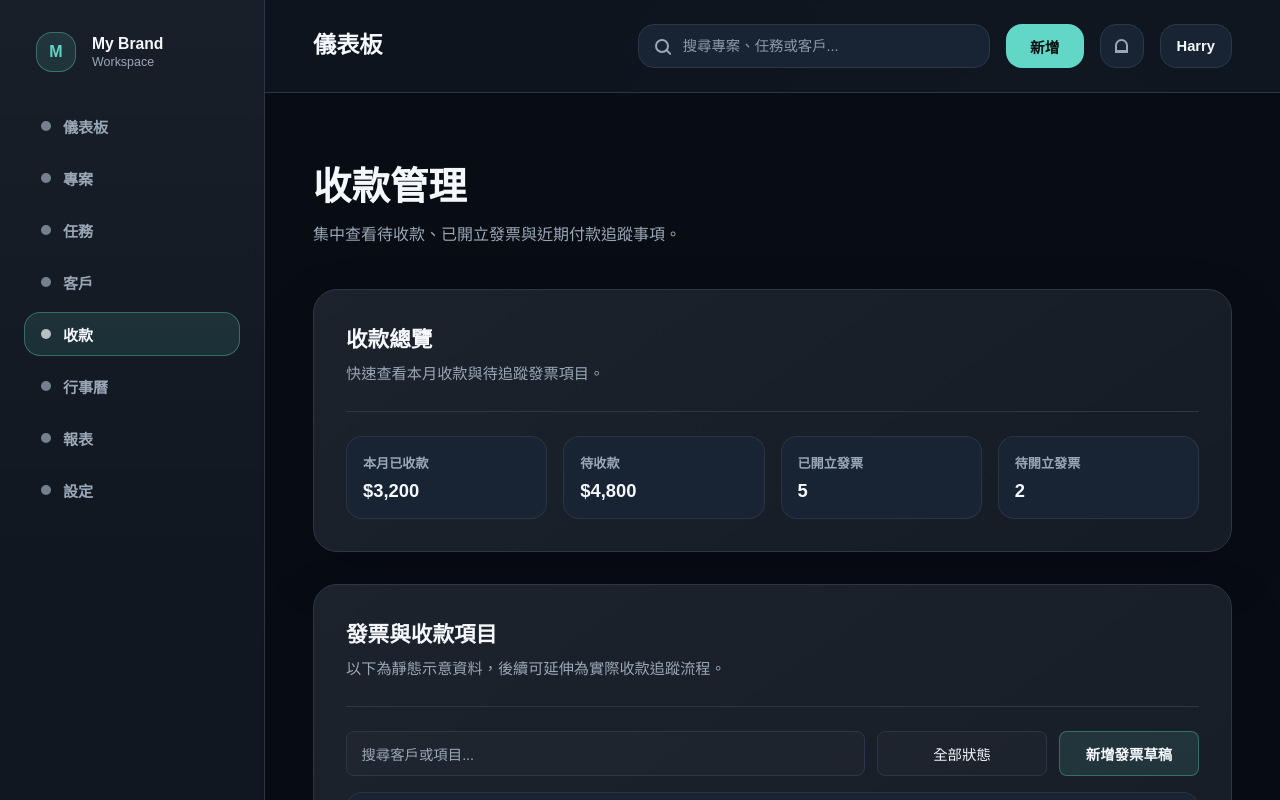
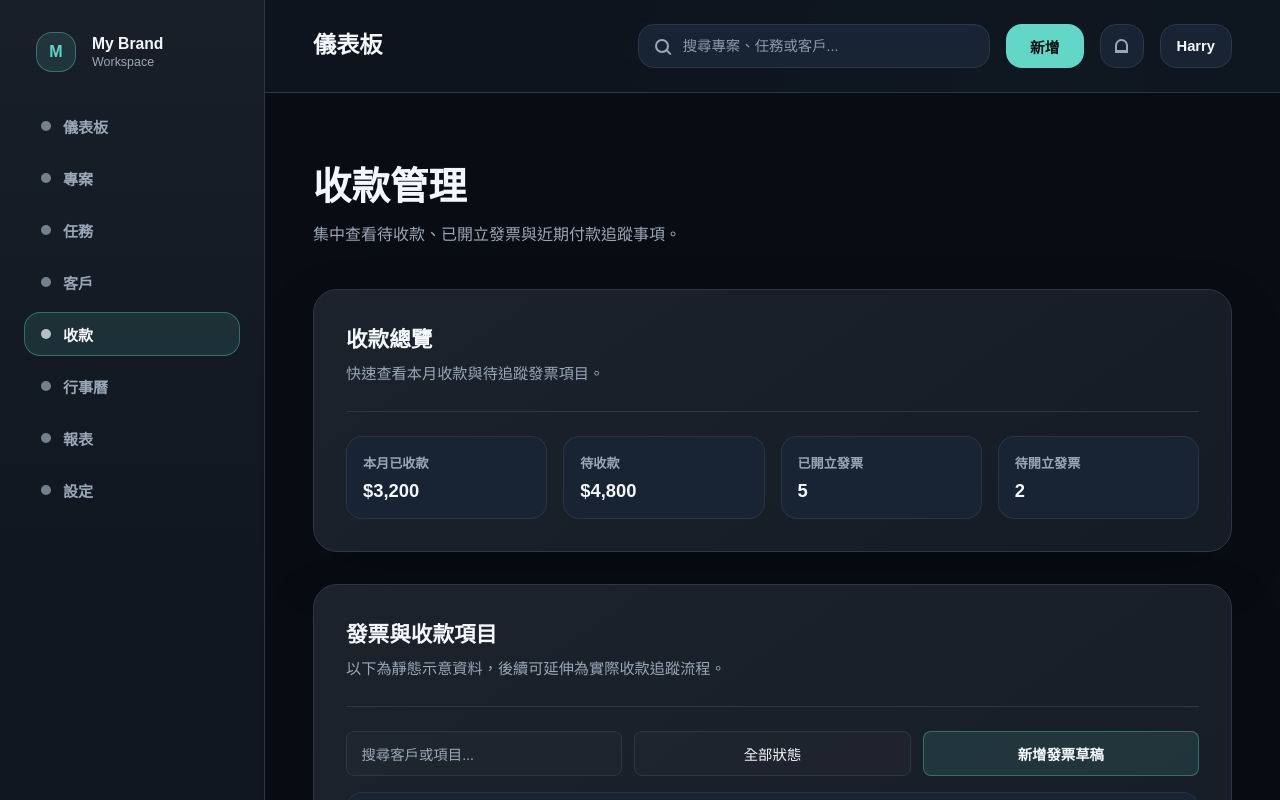
Before and after one commit to Harry-0824/my-brand-workspace, a React (Vite) app: page /invoices in a window 1280 px wide. Shown: the top 800 px of the page. Built offline with nearby package versions, Linux system fonts and the light colour scheme.

Commit message:
fix: add responsive safeguards for page shell grids

```diff
--- a/src/components/page/PageShell.tsx
+++ b/src/components/page/PageShell.tsx
@@ -7,6 +7,14 @@ export const PageMain = styled.main`
   gap: ${({ theme }) => theme.spacing.xl};
   padding: ${({ theme }) => theme.spacing.xxl};
   background: ${({ theme }) => theme.background};
+
+  @media (max-width: 1200px) {
+    padding: ${({ theme }) => theme.spacing.xl};
+  }
+
+  @media (max-width: 960px) {
+    padding: ${({ theme }) => theme.spacing.lg};
+  }
 `;
 
 export const PageHeader = styled.section`
--- a/src/pages/CalendarPage.tsx
+++ b/src/pages/CalendarPage.tsx
@@ -131,7 +131,7 @@ export function CalendarPage() {
 const WeekGrid = styled.div`
   margin-top: ${({ theme }) => theme.spacing.lg};
   display: grid;
-  grid-template-columns: repeat(5, minmax(0, 1fr));
+  grid-template-columns: repeat(auto-fit, minmax(10.5rem, 1fr));
   gap: ${({ theme }) => theme.spacing.sm};
 `;
 
--- a/src/pages/ClientsPage.tsx
+++ b/src/pages/ClientsPage.tsx
@@ -114,7 +114,7 @@ export function ClientsPage() {
 const MetricGrid = styled.div`
   margin-top: ${({ theme }) => theme.spacing.lg};
   display: grid;
-  grid-template-columns: repeat(4, minmax(0, 1fr));
+  grid-template-columns: repeat(auto-fit, minmax(12rem, 1fr));
   gap: ${({ theme }) => theme.spacing.md};
 `;
 
@@ -141,7 +141,7 @@ const MetricValue = styled.p`
 const ToolbarRow = styled.div`
   margin-top: ${({ theme }) => theme.spacing.lg};
   display: grid;
-  grid-template-columns: minmax(0, 1fr) 170px 140px;
+  grid-template-columns: repeat(auto-fit, minmax(10rem, 1fr));
   gap: ${({ theme }) => theme.spacing.sm};
 `;
 
--- a/src/pages/InvoicesPage.tsx
+++ b/src/pages/InvoicesPage.tsx
@@ -112,7 +112,7 @@ export function InvoicesPage() {
 const MetricGrid = styled.div`
   margin-top: ${({ theme }) => theme.spacing.lg};
   display: grid;
-  grid-template-columns: repeat(4, minmax(0, 1fr));
+  grid-template-columns: repeat(auto-fit, minmax(12rem, 1fr));
   gap: ${({ theme }) => theme.spacing.md};
 `;
 
@@ -139,7 +139,7 @@ const MetricValue = styled.p`
 const ToolbarRow = styled.div`
   margin-top: ${({ theme }) => theme.spacing.lg};
   display: grid;
-  grid-template-columns: minmax(0, 1fr) 170px 140px;
+  grid-template-columns: repeat(auto-fit, minmax(10rem, 1fr));
   gap: ${({ theme }) => theme.spacing.sm};
 `;
 
--- a/src/pages/ProjectsPage.tsx
+++ b/src/pages/ProjectsPage.tsx
@@ -113,7 +113,7 @@ export function ProjectsPage() {
 const MetricGrid = styled.div`
   margin-top: ${({ theme }) => theme.spacing.lg};
   display: grid;
-  grid-template-columns: repeat(4, minmax(0, 1fr));
+  grid-template-columns: repeat(auto-fit, minmax(12rem, 1fr));
   gap: ${({ theme }) => theme.spacing.md};
 `;
 
@@ -140,7 +140,7 @@ const MetricValue = styled.p`
 const ToolbarRow = styled.div`
   margin-top: ${({ theme }) => theme.spacing.lg};
   display: grid;
-  grid-template-columns: minmax(0, 1fr) 180px 160px;
+  grid-template-columns: repeat(auto-fit, minmax(10rem, 1fr));
   gap: ${({ theme }) => theme.spacing.sm};
 `;
 
--- a/src/pages/ReportsPage.tsx
+++ b/src/pages/ReportsPage.tsx
@@ -132,7 +132,7 @@ export function ReportsPage() {
 const MetricGrid = styled.div`
   margin-top: ${({ theme }) => theme.spacing.lg};
   display: grid;
-  grid-template-columns: repeat(4, minmax(0, 1fr));
+  grid-template-columns: repeat(auto-fit, minmax(12rem, 1fr));
   gap: ${({ theme }) => theme.spacing.md};
 `;
 
@@ -198,7 +198,7 @@ const RowNote = styled.p`
 const TripletGrid = styled.div`
   margin-top: ${({ theme }) => theme.spacing.lg};
   display: grid;
-  grid-template-columns: repeat(3, minmax(0, 1fr));
+  grid-template-columns: repeat(auto-fit, minmax(14rem, 1fr));
   gap: ${({ theme }) => theme.spacing.md};
 `;
 
--- a/src/pages/SettingsPage.tsx
+++ b/src/pages/SettingsPage.tsx
@@ -144,7 +144,7 @@ const Value = styled.p`
 const CardGrid = styled.div`
   margin-top: ${({ theme }) => theme.spacing.lg};
   display: grid;
-  grid-template-columns: repeat(3, minmax(0, 1fr));
+  grid-template-columns: repeat(auto-fit, minmax(14rem, 1fr));
   gap: ${({ theme }) => theme.spacing.md};
 `;
 
--- a/src/pages/TasksPage.tsx
+++ b/src/pages/TasksPage.tsx
@@ -125,7 +125,7 @@ export function TasksPage() {
 const MetricGrid = styled.div`
   margin-top: ${({ theme }) => theme.spacing.lg};
   display: grid;
-  grid-template-columns: repeat(4, minmax(0, 1fr));
+  grid-template-columns: repeat(auto-fit, minmax(12rem, 1fr));
   gap: ${({ theme }) => theme.spacing.md};
 `;
 
@@ -152,7 +152,7 @@ const MetricValue = styled.p`
 const ToolbarRow = styled.div`
   margin-top: ${({ theme }) => theme.spacing.lg};
   display: grid;
-  grid-template-columns: minmax(0, 1fr) 170px 170px 140px;
+  grid-template-columns: repeat(auto-fit, minmax(9rem, 1fr));
   gap: ${({ theme }) => theme.spacing.sm};
 `;
 
```
